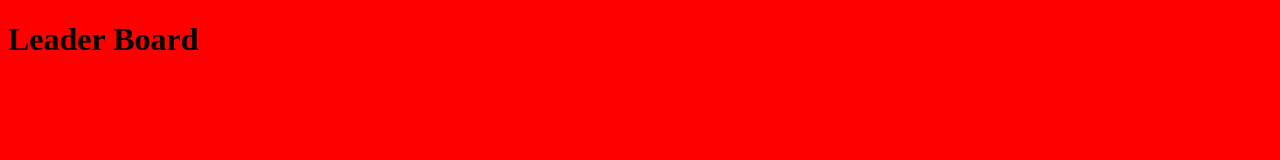
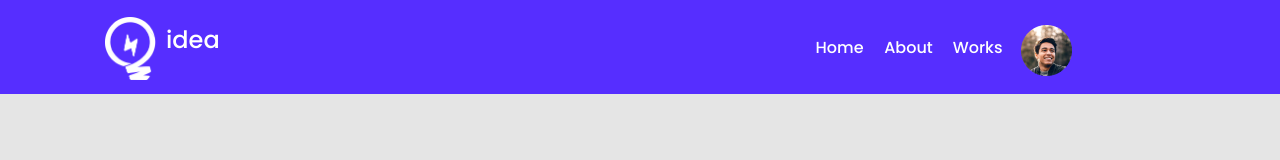
Before and after one commit to rakibul58/leader-board, a plain HTML site: page index.html in a window 1280 px wide. Drawn offline with Linux system fonts and the light colour scheme.

Commit message:
header done

```diff
--- a/index.html
+++ b/index.html
@@ -5,9 +5,34 @@
     <meta http-equiv="X-UA-Compatible" content="IE=edge">
     <meta name="viewport" content="width=device-width, initial-scale=1.0">
     <title>Leader Board</title>
+    <!-- Styles -->
     <link rel="stylesheet" href="styles/style.css">
+    <!-- favicon -->
+    <link rel="shortcut icon" href="images/icons/icon.ico" type="image/x-icon">
 </head>
 <body>
-    <h1>Leader Board</h1>
+    <!-- Header Start -->
+    <header class="header">
+        <nav class="nav-bar">
+            <div class="left-nav">
+                <div class="left-elements">
+                    <img class="nav-logo" src="images/icons/logo.png" alt="">
+                </div>
+                <div class="left-elements">
+                    <p class="logo-text">idea</p>
+                </div>
+            </div>
+            <div class="right-nav">
+                <ul>
+                    <li><a target="_blank" href="#">Home</a></li>
+                    <li><a target="_blank" href="#">About</a></li>
+                    <li><a target="_blank" href="#">Works</a></li>
+                    <li><a target="_blank" href="#"><img class="profile-img" src="images/icons/profile.png" alt=""></a></li>
+                </ul>
+            </div>
+        </nav>
+    </header>
+    <!-- Header end -->
+
 </body>
 </html>
--- a/styles/style.css
+++ b/styles/style.css
@@ -1,3 +1,71 @@
+/* fonts import */
+@import url('https://fonts.googleapis.com/css2?family=Poppins:wght@500&display=swap');
+
+/* General style */
+*{
+    margin: 0;
+    padding: 0;
+    box-sizing: border-box;
+    width: 100%;
+    font-family: 'Poppins', sans-serif;
+}
 body{
-    background-color: red;
+    background: #E5E5E5;
 }
+/* Header style */
+
+.nav-bar{
+    background: #562EFF;
+    height: 94px;
+    display: flex;
+    align-items: center;
+    justify-content: space-between;
+}
+.left-nav{
+    display: flex;
+    margin-left: 80px;
+}
+.left-elements{
+    height: 51px;
+    width: 36px;
+    margin-left: 25px;
+}
+.nav-logo{
+    width: 51px;
+    margin-top: -5px;
+}
+
+
+.logo-text{
+    font-size: 24px;
+    font-weight: 500;
+    color: #ffffff;
+}
+.right-nav{
+    margin-right: 50px;
+}
+.right-nav ul{
+    display: flex;
+    align-items: center;
+    justify-content: space-evenly;
+}
+
+.right-nav ul li{
+    list-style: none;
+    width: 48px;
+    height: 24px;
+    margin:0 -140px;
+
+}
+.right-nav ul li a{
+    text-decoration: none;
+    color: #ffffff;
+    font-size: 16px;
+    font-weight: 400;
+
+}
+.right-nav .profile-img{
+    width: 51px;
+    height: 51px;
+    margin-top: -10px;
+}
```
Also changed, not shown: images/icons/android-chrome-192x192.png (added), images/icons/android-chrome-512x512.png (added), images/icons/apple-touch-icon.png (added), images/icons/favicon-16x16.png (added), images/icons/favicon-32x32.png (added), images/icons/icon.ico (added).
